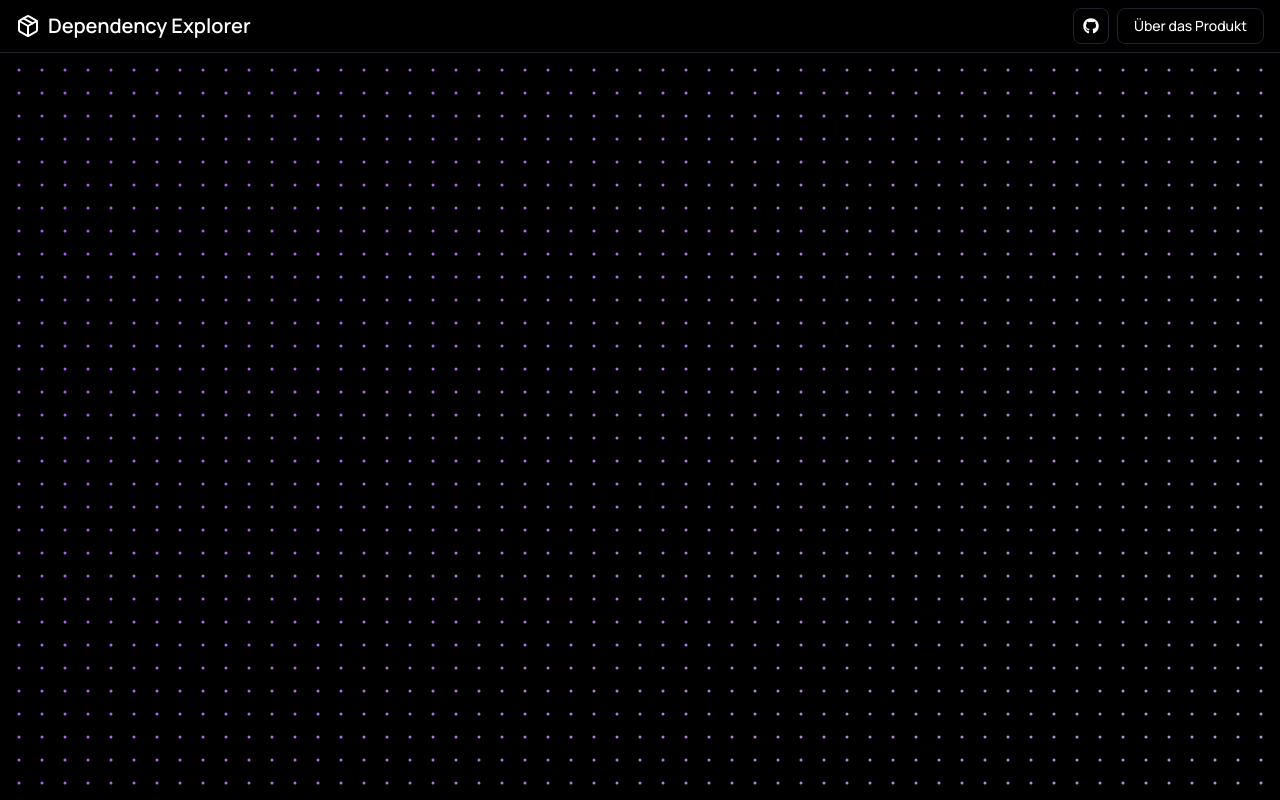
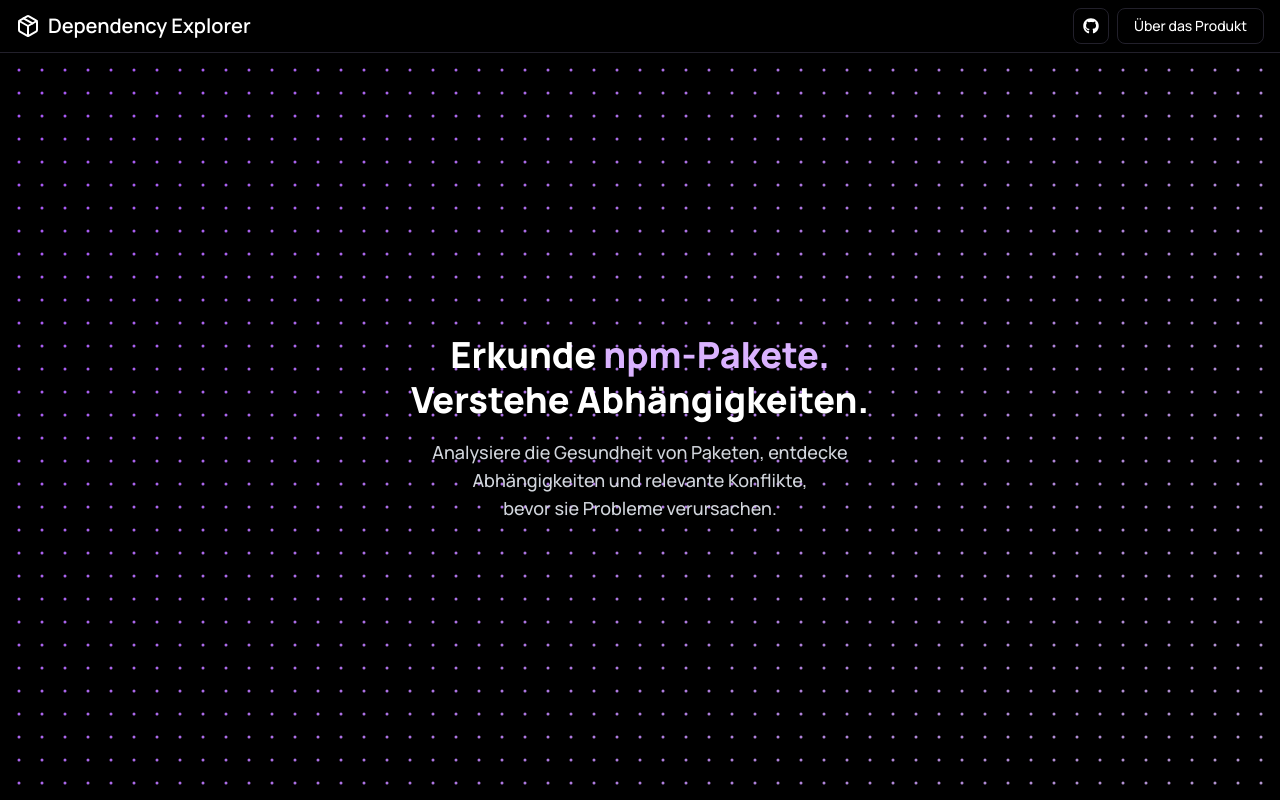
Before and after one commit to MSchmalzDev/package-insight, a Next.js app in the folder web/: page / in a window 1280 px wide. Built offline with nearby package versions, Linux system fonts and the light colour scheme.

Commit message:
feat: extract hero section into own component

```diff
--- a/web/app/page.tsx
+++ b/web/app/page.tsx
@@ -1,28 +1,11 @@
-import DotField from "@/components/DotField";
 import { Header } from "@/components/header";
+import { Hero } from "@/components/home/hero";
 
 export default function Home() {
   return (
     <>
       <Header />
-      <div className="relative flex flex-1 items-center justify-center overflow-hidden">
-        <div className="absolute inset-0 -z-10">
-          <DotField
-            dotRadius={3}
-            dotSpacing={20}
-            bulgeStrength={18}
-            glowRadius={0}
-            sparkle={false}
-            waveAmplitude={0}
-            cursorRadius={300}
-            cursorForce={0.1}
-            bulgeOnly
-            gradientFrom="#A855F7"
-            gradientTo="#B497CF"
-            glowColor="#120F17"
-          />
-        </div>
-      </div>
+      <Hero />
     </>
   );
 }
--- /dev/null
+++ b/web/components/home/hero.tsx
@@ -0,0 +1,37 @@
+import DotField from "@/components/DotField";
+
+export function Hero() {
+  return (
+    <>
+      <div className="relative flex flex-1 items-center justify-center overflow-hidden">
+        <div className="absolute inset-0 -z-10">
+          <DotField
+            dotRadius={3}
+            dotSpacing={20}
+            bulgeStrength={18}
+            glowRadius={0}
+            sparkle={false}
+            waveAmplitude={0}
+            cursorRadius={300}
+            cursorForce={0.1}
+            bulgeOnly
+            gradientFrom="#A855F7"
+            gradientTo="#B497CF"
+            glowColor="#120F17"
+          />
+        </div>
+        <div className="flex flex-col items-center justify-center gap-4 px-4 text-center">
+          <h3 className="text-center text-4xl font-extrabold leading-tight">
+            Erkunde <span className="text-purple-300">npm-Pakete.</span> <br />{" "}
+            Verstehe Abhängigkeiten.
+          </h3>
+          <p className="max-w-lg text-center text-lg text-gray-300 font-medium">
+            Analysiere die Gesundheit von Paketen, entdecke <br />
+            Abhängigkeiten und relevante Konflikte, <br />
+            bevor sie Probleme verursachen.
+          </p>
+        </div>
+      </div>
+    </>
+  );
+}
```
